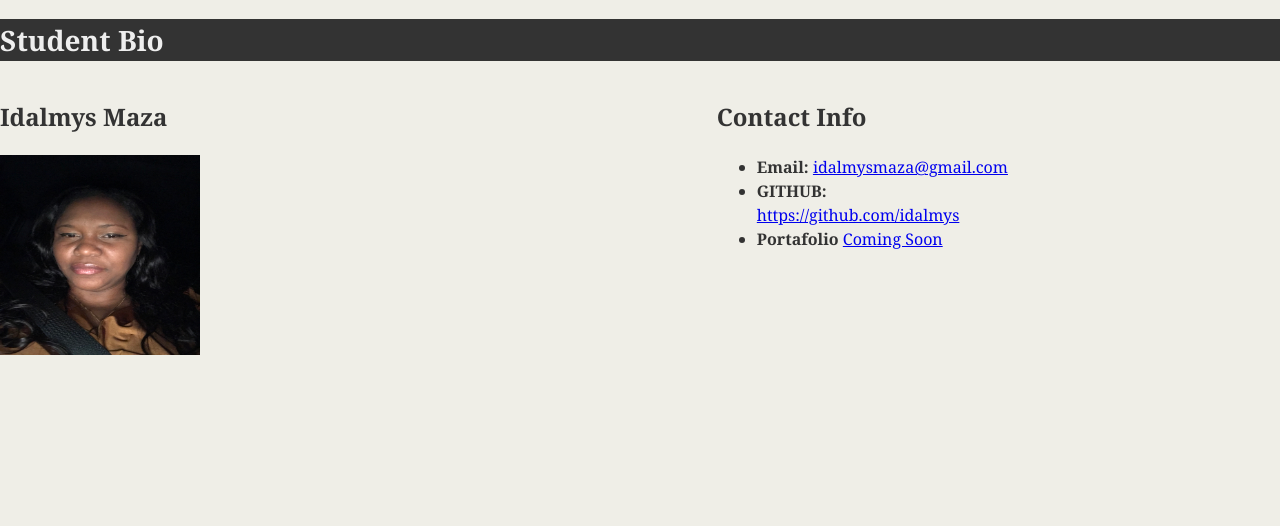
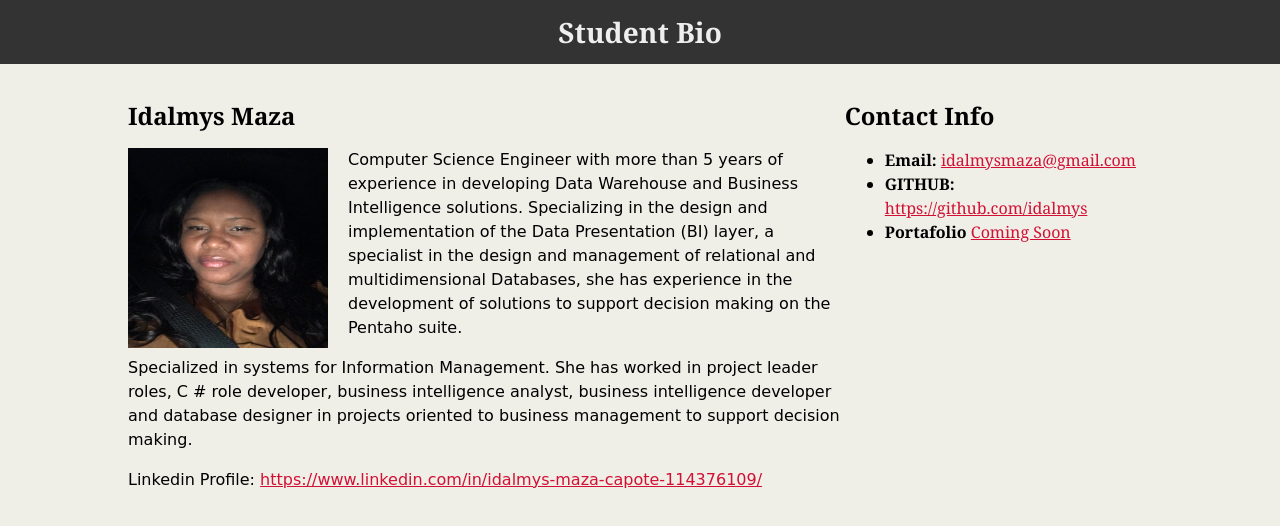
Before and after one commit to idalmys/student_bio, a plain HTML site: page index.html in a window 1280 px wide. Drawn offline with Linux system fonts and the light colour scheme; files whose address does not match are found by name.

Commit message:
Adding more css style

```diff
--- a/css/style.css
+++ b/css/style.css
@@ -1,53 +1,62 @@
-body
-{
+
+body {
     margin: 0;
     padding: 0;
     font-family: Georgia, 'Times New Roman', Times, serif;
    background-color: #efeee7;
-   color: #333333;
-   line-height: 1.5;
+   line-height: 150%;
 }
 
-header
-{
-    background-color: #333333;
+header {
+  background: #333;
 }
 
-h1
-{
-    color: #eee;
-    font-size:28px;
+h1 {
+  padding: 20px 0;
+  margin: 0;
+  margin-bottom: 20px;
+  font-size: 28px;
+  color: #eee;
+  text-align: center;
 }
 
-h2
-{
-    font-size: 24px;
+h2 {
+  font-size: 24px;
 }
 
-.container
-{
+p {
 
-    width: 1024px;
-    align-items: center;
-    margin: "0px" auto;
+   font-family: cursive;
+
+}
+
+a {
+  color: #d21034;
+}
+
+.container {
+  width: 1024px;
+  margin: 0 auto;
 }
 
 #main-bio,
-#contact-info ,
- #bio-image
-{
-    float: left;
-    width: 70%;
+#contact-info,
+#bio-image {
+  float: left;
+}
+
+#main-bio {
+  width: 70%;
+}
+
+#contact-info {
+  width: 30%;
 
 }
 
-#bio-image
-{
-    width :200px;
-    height :200px;
+#bio-image {
+  width: 200px;
+  height: 200px;
+  margin-right: 20px;
+
 }
-
-#contact-info
-{
-    width: 30%;
-}
--- a/index.html
+++ b/index.html
@@ -16,23 +16,27 @@
 
             <section id="main-bio">
                <h2>Idalmys Maza</h2>
-               <img id="bio-image" src="C:\Users\Admin\Desktop\BOOTCAMP\class2\student_bio\images\idalmys.jpg" alt="Idalmys Maza"
-           >
+               <img id="bio-image" src="C:\Users\Admin\Desktop\BOOTCAMP\class2\student_bio\images\idalmys.jpg" alt="Idalmys Maza">
+               <p>
+                Computer Science Engineer with more than 5 years of experience in developing Data Warehouse and Business Intelligence solutions.
+                Specializing in the design and implementation of the Data Presentation (BI) layer, a specialist in the design and management of
+                relational and multidimensional Databases, she has experience in the development of solutions to support decision making on the Pentaho suite.
+               </p>
+               <p>
+                Specialized in systems for Information Management. She has worked in project leader roles, C # role developer, business intelligence analyst,
+                 business intelligence developer and database designer in projects oriented to business management to support decision making.
+               </p>
+               <p>Linkedin Profile: <a href="https://www.linkedin.com/in/idalmys-maza-capote-114376109/">https://www.linkedin.com/in/idalmys-maza-capote-114376109/</a></p>
 
             </section>
 
             <section id="contact-info" >
                 <h2>Contact Info</h2>
-                <p>
-
-                </p>
-
                 <ul>
                     <li>
                         <strong>Email:</strong>
                         <a href="mailto:idalmysmaza@gmail.com">idalmysmaza@gmail.com</a>
                     </li>
-
                     <li>
                         <strong> GITHUB:</strong>
                         <a href="https://github.com/idalmys">https://github.com/idalmys</a>
@@ -41,12 +45,9 @@
                         <strong>Portafolio</strong>
                         <a href="#">Coming Soon</a>
                     </li>
-
                 </ul>
             </section>
-
         </div>
-
     </body>
 
 </html>
```
